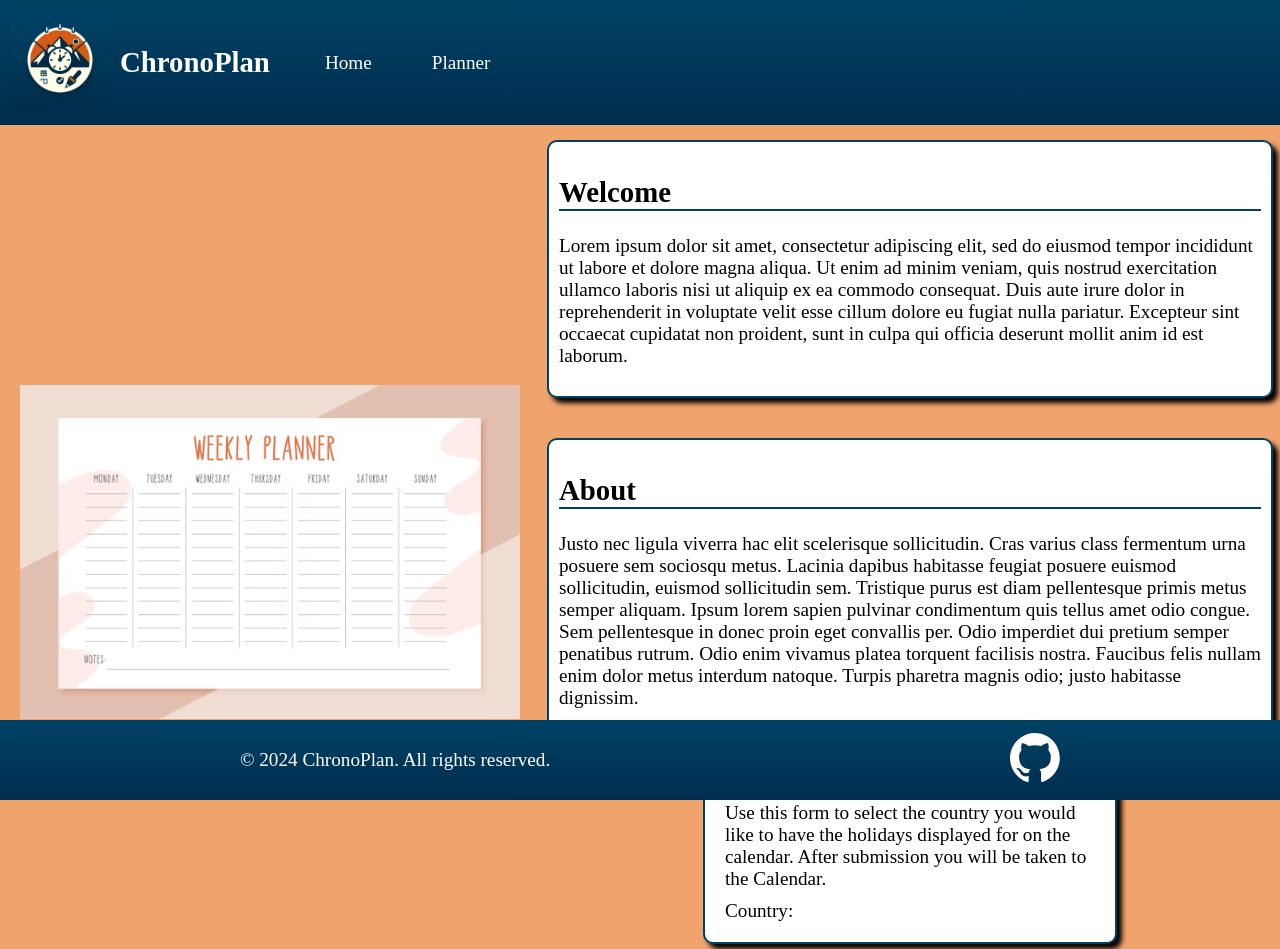
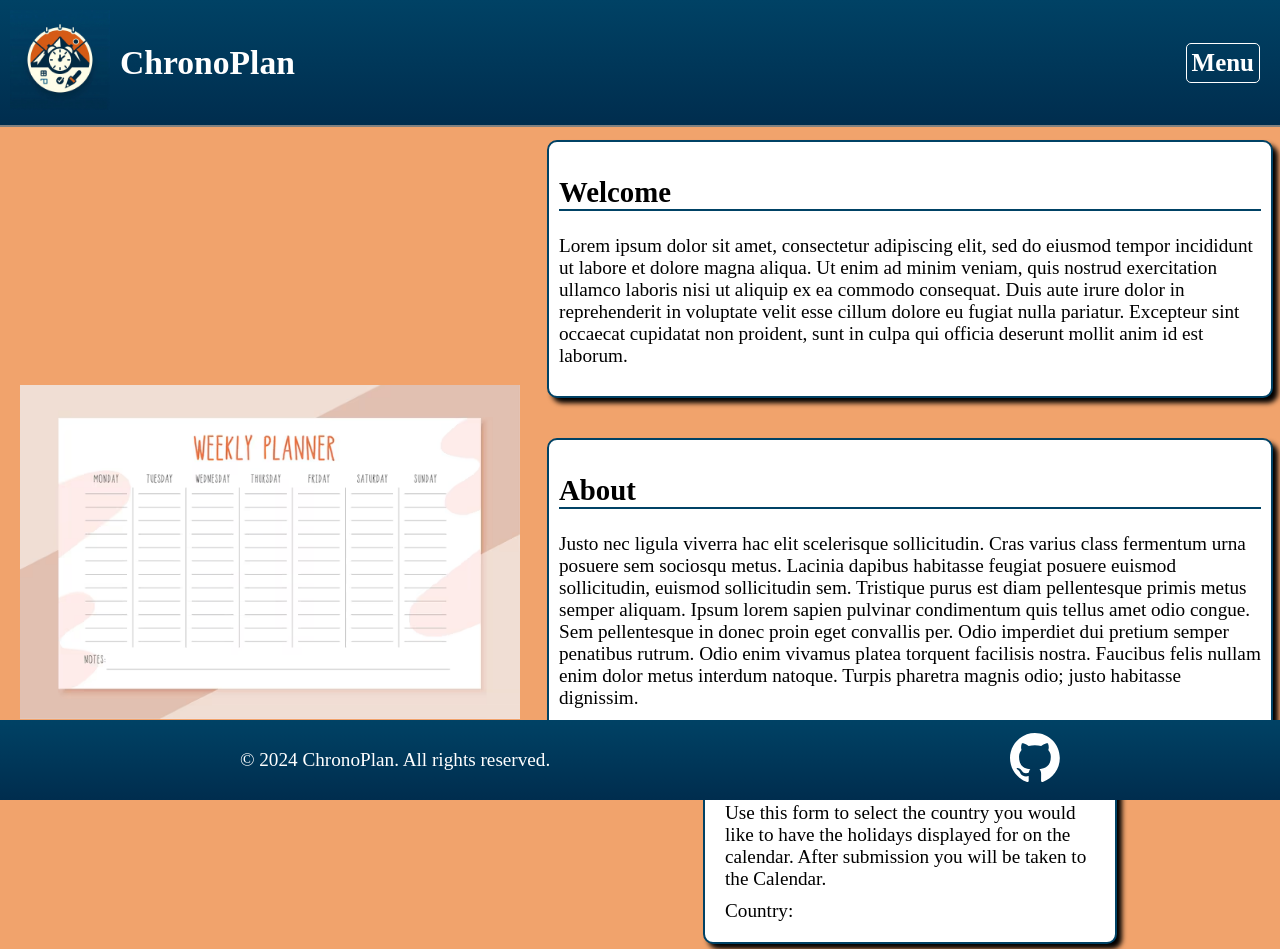
Before and after one commit to alexanderdombroski/vite-project, a plain HTML site: page src/index.html in a window 1280 px wide. Shown: the top 949 px of the page. Drawn offline with Linux system fonts and the light colour scheme.

Commit message:
finished header dropdown menu

```diff
--- a/src/css/style.css
+++ b/src/css/style.css
@@ -16,15 +16,22 @@ body {
 
 /* ------------------------ Header ------------------------ */
 
-header {
-  background-image: var(--nav-gradient);
+#global-header {
   color: white;
+  display: grid;
+  grid-template-columns: 1fr auto 1fr;
   width: 100%;
   position: fixed;
   top: 0;
+  align-items: center;
+  z-index: 2;
+}
+
+#global-header-left {
+  background-image: var(--nav-gradient);
+  grid-column: 1/2;
   display: flex;
   align-items: center;
-  z-index: 2;
 }
 
 #logo {
@@ -38,34 +45,72 @@ header {
   height: auto;
 }
 
-nav {
-  display: flex;
-  justify-content: center;
-  align-items: center;
-  width: 100%;
+#header-title {
+  font-size: 1.75em;
 }
 
-nav ul {
+#global-header-right {
+  height: 125px;
+  background-image: var(--nav-gradient);
+  grid-column: 3/4;
   display: flex;
-  justify-content: left;
-  width: 100%;
-  padding-left: 25px;
-  list-style-type: none;
+  justify-content: flex-end;
+  align-items: center;
 }
 
-nav ul li {
-  margin: 0 25px;
+#main-menu-button {
+  margin-right: 20px;
+  font-size: 1.3em;
+  padding: 5px;
+  border: 1px solid white;
+  border-radius: 5px;
 }
 
-nav ul li a {
+#main-menu-button:hover {
+  cursor: grab;
+  background-color: white;
+  color: #004265;
+  border-radius: 5px;
+  transform: scale(1.2);
+}
+
+.header-drop-down{
+  grid-column: 1/4;
+  background-color: black;
+  border: grey 1px solid;
   display: block;
+  max-height: 0px;
+  overflow: hidden;
+  transition: max-height 0.5s ease-in-out;
+}
+
+.header-drop-down.show {
+  display: block;
+  max-height: 500px;
+}
+
+#main-menu {
+  display: flex;
+  margin: 20px;
+  gap: 10px;
+}
+
+
+#main-menu-list{
+  display: flex;
+  list-style-type: none;
+  margin: 0;
+  padding: 0;
+}
+
+#main-menu-list li a {
+  margin: 10px;
   color: white;
   text-decoration: none;
   padding: 5px;
-
 }
 
-nav ul li a:hover {
+#main-menu-list li a:hover {
   background-color: white;
   color: #004265;
   border-radius: 5px;
--- a/src/index.html
+++ b/src/index.html
@@ -10,16 +10,23 @@
   <script type="module" src="./js/main.mjs" defer></script>
 </head>
 <body id="home-body">
-  <header>
+  <header id="global-header">
+    <div id="global-header-left">
       <a id="logo-link" href="./index.html">
         <img id="logo" src="./images/chronoplan_logo.png" alt="ChronoPlan Logo">
       </a>
-    <nav>
-      <h1>ChronoPlan</h1>
-      <ul>
+      <h1 id="header-title">ChronoPlan</h1>
+    </div>
+    <div id="global-header-right">
+      <h2 id="main-menu-button">Menu</h2>
+    </div>
+    <nav class="header-drop-down">
+      <div id="main-menu">
+        <ul id="main-menu-list">
           <li><a href="./index.html">Home</a></li>
           <li><a href="./calendar.html">Planner</a></li>
         </ul>
+      </div>
     </nav>
   </header>
   <main>
--- a/src/js/calendar.mjs
+++ b/src/js/calendar.mjs
@@ -1,10 +1,12 @@
 import { loadCalendar } from "./render.mjs";
 import { initCalendarNavigation } from "./calendar-controls.mjs";
 import { loadHolidays } from  "./holiday.mjs"
+import { mainMenuToggle } from "./menu-handler.js";
 
 (async function loadPage() {
     await loadHolidays()
     loadCalendar();
+    mainMenuToggle();
 })();
 
 initCalendarNavigation()
--- a/src/js/main.mjs
+++ b/src/js/main.mjs
@@ -1,5 +1,6 @@
 import { getCountryList } from "./holiday.mjs";
 import { countryFormTemplate } from "./templates.mjs";
+import { mainMenuToggle } from "./menu-handler.js";
 import p1 from '../images/planner1.webp'
 import p2 from '../images/planner2.avif'
 
@@ -34,6 +35,7 @@ function handleCountryFormSubmit() {
     const countryForm = document.querySelector('#country-form-options');
     countryForm.insertAdjacentHTML('beforeend', countryFormTemplate(countryList));
     handleCountryFormSubmit();
+    mainMenuToggle();
 })();
 
 (function initListeners(){
```
Also changed, not shown: src/calendar.html (+11 -4 lines). Lines whose indentation alone changed are shown as unchanged.
